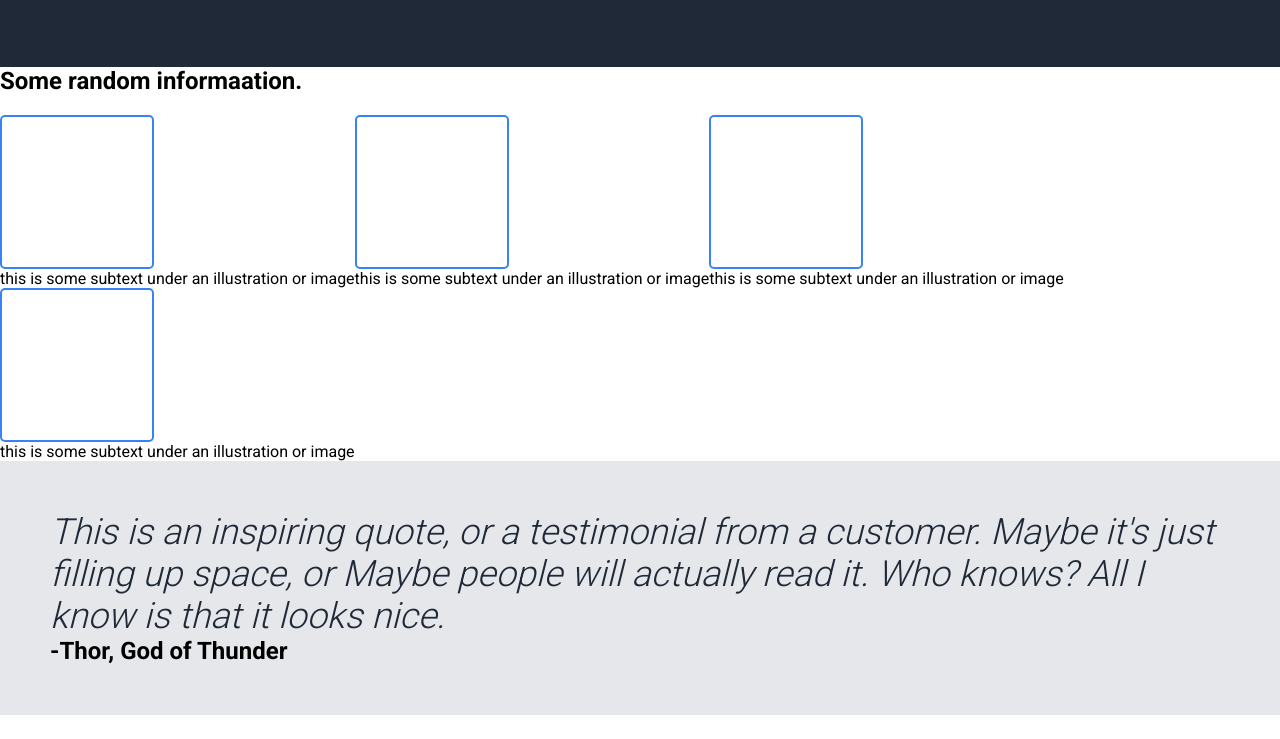
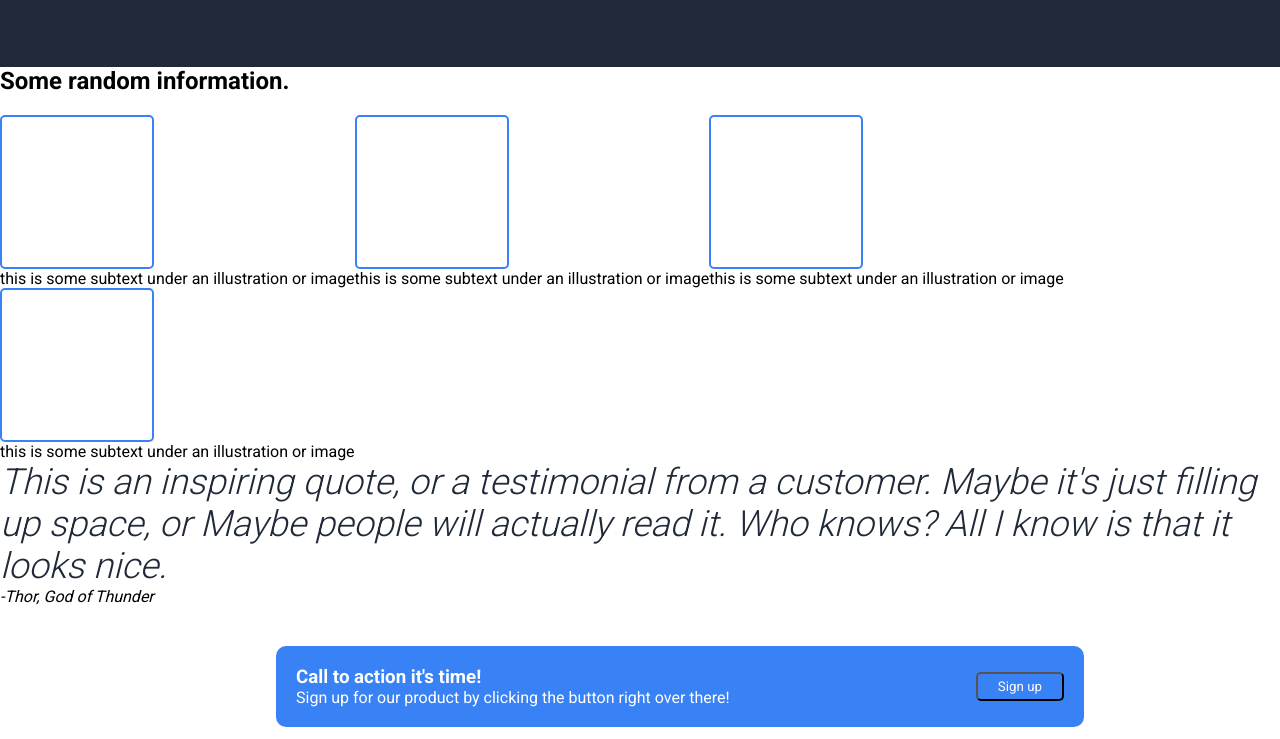
Before and after one commit to AmoKiswaya/odin-landing-page-project, a plain HTML site: page index.html in a window 1280 px wide. Shown: the part 301-1040 px from the top of the page. Drawn offline with Linux system fonts and the light colour scheme.

Commit message:
Remove quote class and replace h1 element with cite element under quote-container class

```diff
--- a/index.html
+++ b/index.html
@@ -10,14 +10,14 @@
     </head>
     <body>
       <header>
-        <div class="header-start">
+         <div class="header-start">
             <div class="logo">Header Logo</div>
             <nav class="nav-links">
                 <a href="#">header link one</a>
                 <a href="#">header link two</a>
                 <a href="#">header link three</a>
             </nav>
-        </div>
+         </div>
 
         <div class="hero">
             <div class="hero-text">
@@ -30,7 +30,8 @@
       </header>
 
        <section class="info">
-        <h2>Some random informaation.</h2>
+        <h2>Some random information.</h2>
+
         <div class="box-container">
             <div class="info-container">
                 <div class="box"></div>
@@ -54,14 +55,12 @@
         </div>
        </section>
 
-       <section class="quote">
           <div class="quote-container">
             <p>This is an inspiring quote, or a testimonial from a customer. Maybe it's just filling up space, or Maybe
                 people will actually read it. Who knows? All I know is that it looks nice.
             </p>
-            <h1>-Thor, God of Thunder</h1>
+            <cite class="-Thor">-Thor, God of Thunder</cite>
           </div>
-       </section>
 
        <section class="call-action">
          <div class="call-to-action">
```
